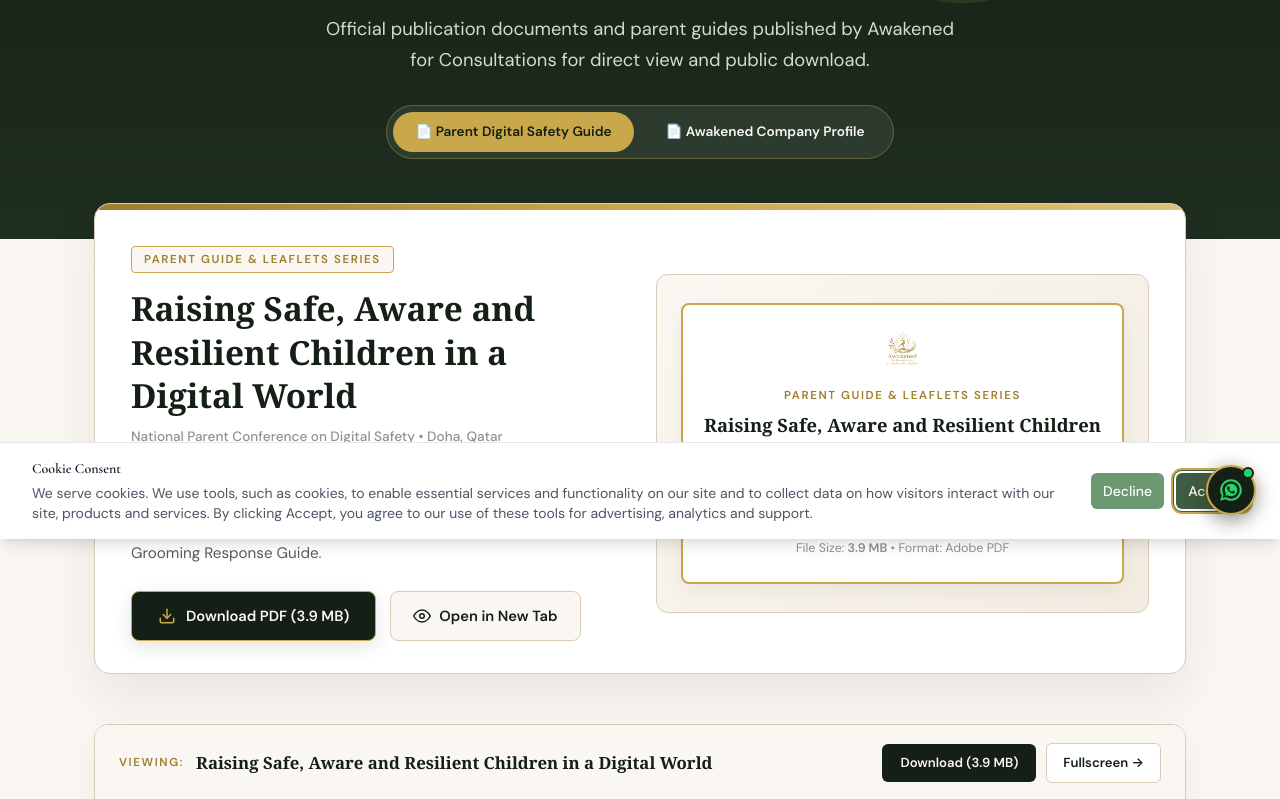
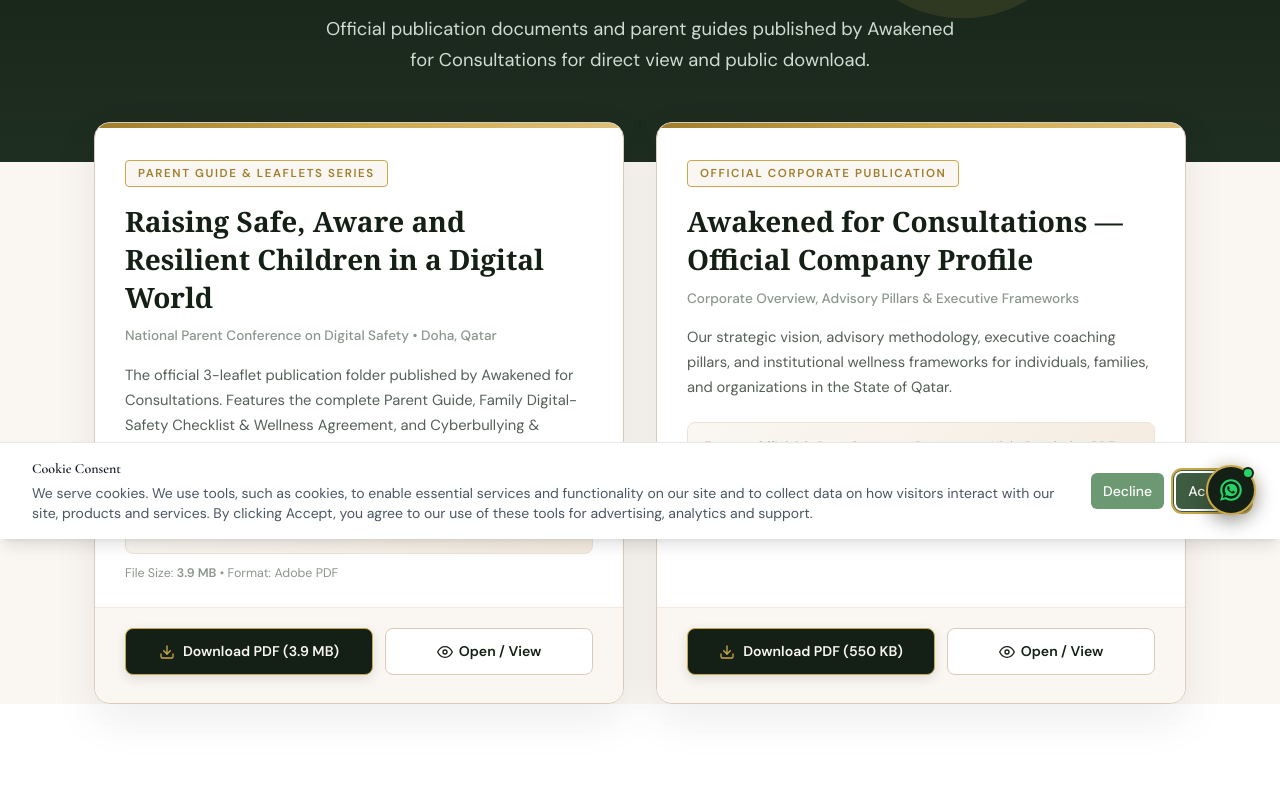
Before and after one commit to asmaahemaidy-del/awakened-main, a React (Vite) app: page /library in a window 1280 px wide. Shown: the part 261-1060 px from the top of the page. Built offline with nearby package versions, Linux system fonts and the light colour scheme; a web font is replaced by a local one.

Commit message:
refactor(library): remove embedded viewing section and present clean document cards

```diff
--- a/src/pages/LibraryPage.jsx
+++ b/src/pages/LibraryPage.jsx
@@ -1,4 +1,3 @@
-import { useState } from "react";
 import { useLanguage } from "../i18n/LanguageContext";
 import { Seo } from "../components/Seo";
 import { LeafSilhouette } from "../components/LeafSilhouette";
@@ -7,10 +6,8 @@ export function LibraryPage() {
   const { lang, t } = useLanguage();
   const isAr = lang === "ar";
 
-  const [selectedDoc, setSelectedDoc] = useState("parent-guide");
-
-  const documents = {
-    "parent-guide": {
+  const documents = [
+    {
       id: "parent-guide",
       title: t(
         "Raising Safe, Aware and Resilient Children in a Digital World",
@@ -33,7 +30,7 @@ export function LibraryPage() {
       fileName: "Awakened_Parent_Digital_Safety_Guide_Qatar.pdf",
       size: "3.9 MB",
     },
-    "company-profile": {
+    {
       id: "company-profile",
       title: t(
         "Awakened for Consultations — Official Company Profile",
@@ -56,9 +53,7 @@ export function LibraryPage() {
       fileName: "Awakened_Company_Profile.pdf",
       size: "550 KB",
     },
-  };
-
-  const current = documents[selectedDoc];
+  ];
 
   return (
     <>
@@ -88,7 +83,7 @@ export function LibraryPage() {
           style={{
             background: "linear-gradient(180deg, #141F15 0%, #1E2E20 100%)",
             color: "#FAF7F2",
-            padding: "160px 24px 80px",
+            padding: "160px 24px 85px",
             textAlign: "center",
             position: "relative",
             overflow: "hidden",
@@ -143,7 +138,7 @@ export function LibraryPage() {
                 fontSize: "clamp(0.98rem, 1.8vw, 1.15rem)",
                 color: "#D0DCD1",
                 maxWidth: "640px",
-                margin: "0 auto 28px",
+                margin: "0 auto",
                 lineHeight: 1.7,
               }}
             >
@@ -152,89 +147,50 @@ export function LibraryPage() {
                 "الوثائق والمطبوعات والأدلة الرسمية الصادرة عن شركة أوايكند للاستشارات للمعاينة الفورية والتحميل المباشر."
               )}
             </p>
-
-            {/* Document Switcher Tabs in Hero */}
-            <div
-              style={{
-                display: "inline-flex",
-                flexWrap: "wrap",
-                justifyContent: "center",
-                gap: "10px",
-                background: "rgba(255, 255, 255, 0.08)",
-                border: "1px solid rgba(201, 168, 76, 0.35)",
-                padding: "6px",
-                borderRadius: "32px",
-              }}
-            >
-              <button
-                type="button"
-                onClick={() => setSelectedDoc("parent-guide")}
-                style={{
-                  background: selectedDoc === "parent-guide" ? "#C9A84C" : "transparent",
-                  color: selectedDoc === "parent-guide" ? "#141F15" : "#FAF7F2",
-                  border: "none",
-                  padding: "10px 22px",
-                  borderRadius: "26px",
-                  fontSize: "0.85rem",
-                  fontWeight: 600,
-                  cursor: "pointer",
-                  transition: "all 0.2s ease",
-                  fontFamily: isAr ? "var(--font-arabic)" : "var(--font-sans)",
-                }}
-              >
-                📄 {t("Parent Digital Safety Guide", "دليل السلامة الرقمية للوالدين")}
-              </button>
-
-              <button
-                type="button"
-                onClick={() => setSelectedDoc("company-profile")}
-                style={{
-                  background: selectedDoc === "company-profile" ? "#C9A84C" : "transparent",
-                  color: selectedDoc === "company-profile" ? "#141F15" : "#FAF7F2",
-                  border: "none",
-                  padding: "10px 22px",
-                  borderRadius: "26px",
-                  fontSize: "0.85rem",
-                  fontWeight: 600,
-                  cursor: "pointer",
-                  transition: "all 0.2s ease",
-                  fontFamily: isAr ? "var(--font-arabic)" : "var(--font-sans)",
-                }}
-              >
-                📄 {t("Awakened Company Profile", "الملف التعريفي للشركة")}
-              </button>
-            </div>
           </div>
         </section>
 
-        {/* ── ACTIVE DOCUMENT CARD ── */}
-        <section style={{ maxWidth: "1140px", margin: "-36px auto 50px", padding: "0 24px", position: "relative", zIndex: 10 }}>
-          <div
+        {/* ── DOCUMENTS GRID ── */}
+        <section
           style={{
-              backgroundColor: "#FFFFFF",
-              borderRadius: "16px",
-              border: "1px solid #D9CBBA",
-              boxShadow: "0 20px 50px rgba(20, 31, 21, 0.08)",
-              overflow: "hidden",
+            maxWidth: "1140px",
+            margin: "-40px auto 100px",
+            padding: "0 24px",
+            position: "relative",
+            zIndex: 10,
           }}
         >
-            <div
-              style={{
-                background: "linear-gradient(90deg, #9E7E2E 0%, #C9A84C 50%, #DFC07A 100%)",
-                height: "6px",
-              }}
-            />
-
-            <div style={{ padding: "36px 36px 32px" }}>
           <div
             style={{
               display: "grid",
               gridTemplateColumns: "repeat(auto-fit, minmax(320px, 1fr))",
               gap: "32px",
-                  alignItems: "center",
+            }}
+          >
+            {documents.map((doc) => (
+              <div
+                key={doc.id}
+                style={{
+                  backgroundColor: "#FFFFFF",
+                  borderRadius: "16px",
+                  border: "1px solid #D9CBBA",
+                  boxShadow: "0 15px 45px rgba(20, 31, 21, 0.08)",
+                  overflow: "hidden",
+                  display: "flex",
+                  flexDirection: "column",
+                  justifyContent: "space-between",
                 }}
               >
                 <div>
+                  {/* Top gold banner */}
+                  <div
+                    style={{
+                      background: "linear-gradient(90deg, #9E7E2E 0%, #C9A84C 50%, #DFC07A 100%)",
+                      height: "5px",
+                    }}
+                  />
+
+                  <div style={{ padding: "32px 30px 24px" }}>
                     <div
                       style={{
                         display: "inline-block",
@@ -247,257 +203,124 @@ export function LibraryPage() {
                         textTransform: "uppercase",
                         padding: "4px 12px",
                         borderRadius: "4px",
-                      marginBottom: "14px",
+                        marginBottom: "16px",
                       }}
                     >
-                    {current.badge}
+                      {doc.badge}
                     </div>
 
                     <h2
                       style={{
                         fontFamily: isAr ? "var(--font-arabic)" : "'Georgia', serif",
-                      fontSize: "clamp(1.6rem, 2.6vw, 2.1rem)",
+                        fontSize: "clamp(1.4rem, 2.2vw, 1.75rem)",
                         color: "#141F15",
                         margin: "0 0 10px",
-                      lineHeight: 1.3,
+                        lineHeight: 1.35,
                         fontWeight: 600,
                       }}
                     >
-                    {current.title}
+                      {doc.title}
                     </h2>
 
                     <p style={{ fontSize: "0.85rem", color: "#8B958D", margin: "0 0 16px", fontWeight: 500 }}>
-                    {current.subtitle}
+                      {doc.subtitle}
                     </p>
 
-                  <p style={{ fontSize: "0.95rem", color: "#555E57", lineHeight: "1.7", margin: "0 0 24px" }}>
-                    {current.description}
+                    <p style={{ fontSize: "0.92rem", color: "#555E57", lineHeight: "1.7", margin: "0 0 22px" }}>
+                      {doc.description}
                     </p>
 
-                  {/* Action Buttons */}
-                  <div style={{ display: "flex", flexWrap: "wrap", gap: "14px" }}>
+                    <div
+                      style={{
+                        background: "linear-gradient(135deg, #FAF7F2 0%, #F5ECE0 100%)",
+                        borderRadius: "8px",
+                        border: "1px solid #EAE3D6",
+                        padding: "14px 16px",
+                        fontSize: "0.82rem",
+                        color: "#3D6B44",
+                        lineHeight: "1.5",
+                        marginBottom: "10px",
+                      }}
+                    >
+                      <strong>{t("Format:", "الصيغة:")}</strong> {doc.format}
+                    </div>
+
+                    <div style={{ fontSize: "0.78rem", color: "#8B958D" }}>
+                      {t("File Size:", "حجم الملف:")} <strong>{doc.size}</strong> • {t("Format: Adobe PDF", "الصيغة: Adobe PDF")}
+                    </div>
+                  </div>
+                </div>
+
+                {/* Card Action Buttons */}
+                <div
+                  style={{
+                    padding: "20px 30px 28px",
+                    borderTop: "1px solid #F0EAE1",
+                    display: "flex",
+                    flexWrap: "wrap",
+                    gap: "12px",
+                    backgroundColor: "#FAF7F2",
+                  }}
+                >
                   <a
-                      href={current.url}
-                      download={current.fileName}
+                    href={doc.url}
+                    download={doc.fileName}
                     target="_blank"
                     rel="noopener noreferrer"
                     style={{
+                      flex: "1 1 180px",
                       display: "inline-flex",
                       alignItems: "center",
-                        gap: "10px",
+                      justifyContent: "center",
+                      gap: "8px",
                       background: "#141F15",
                       color: "#FAF7F2",
-                        padding: "13px 26px",
+                      padding: "12px 20px",
                       borderRadius: "8px",
-                        fontSize: "0.92rem",
+                      fontSize: "0.88rem",
                       fontWeight: 600,
                       textDecoration: "none",
                       border: "1px solid #C9A84C",
-                        boxShadow: "0 6px 18px rgba(20, 31, 21, 0.12)",
+                      boxShadow: "0 4px 12px rgba(20, 31, 21, 0.12)",
                     }}
                   >
-                      <svg width="18" height="18" viewBox="0 0 24 24" fill="none" stroke="#C9A84C" strokeWidth="2" strokeLinecap="round" strokeLinejoin="round">
+                    <svg width="16" height="16" viewBox="0 0 24 24" fill="none" stroke="#C9A84C" strokeWidth="2" strokeLinecap="round" strokeLinejoin="round">
                       <path d="M21 15v4a2 2 0 0 1-2 2H5a2 2 0 0 1-2-2v-4" />
                       <polyline points="7 10 12 15 17 10" />
                       <line x1="12" y1="15" x2="12" y2="3" />
                     </svg>
-                      {t(`Download PDF (${current.size})`, `تحميل المستند (${current.size})`)}
+                    {t(`Download PDF (${doc.size})`, `تحميل المستند (${doc.size})`)}
                   </a>
 
                   <a
-                      href={current.url}
+                    href={doc.url}
                     target="_blank"
                     rel="noopener noreferrer"
                     style={{
+                      flex: "1 1 140px",
                       display: "inline-flex",
                       alignItems: "center",
-                        gap: "8px",
-                        background: "#FAF7F2",
+                      justifyContent: "center",
+                      gap: "6px",
+                      background: "#FFFFFF",
                       color: "#141F15",
-                        padding: "13px 22px",
+                      padding: "12px 16px",
                       borderRadius: "8px",
-                        fontSize: "0.92rem",
+                      fontSize: "0.88rem",
                       fontWeight: 600,
                       textDecoration: "none",
                       border: "1px solid #D9CBBA",
                     }}
                   >
-                      <svg width="18" height="18" viewBox="0 0 24 24" fill="none" stroke="currentColor" strokeWidth="2" strokeLinecap="round" strokeLinejoin="round">
+                    <svg width="16" height="16" viewBox="0 0 24 24" fill="none" stroke="currentColor" strokeWidth="2" strokeLinecap="round" strokeLinejoin="round">
                       <path d="M1 12s4-8 11-8 11 8 11 8-4 8-11 8-11-8-11-8z" />
                       <circle cx="12" cy="12" r="3" />
                     </svg>
-                      {t("Open in New Tab", "فتح في نافذة جديدة")}
+                    {t("Open / View", "فتح وعرض")}
                   </a>
                 </div>
               </div>
-
-                {/* Right / Quick Specs Box */}
-                <div
-                  style={{
-                    background: "linear-gradient(135deg, #FAF7F2 0%, #F3ECE1 100%)",
-                    borderRadius: "12px",
-                    border: "1px solid #D9CBBA",
-                    padding: "28px 24px",
-                    textAlign: "center",
-                  }}
-                >
-                  <div
-                    style={{
-                      border: "2px solid #C9A84C",
-                      borderRadius: "8px",
-                      padding: "24px 20px",
-                      background: "#FFFFFF",
-                      boxShadow: "0 8px 20px rgba(20, 31, 21, 0.05)",
-                    }}
-                  >
-                    <div style={{ display: "flex", justifyContent: "center", marginBottom: "14px" }}>
-                      <img
-                        src="/images/awakened-gold-logo.png"
-                        alt="Awakened for Consultations"
-                        style={{ height: "44px", width: "auto" }}
-                      />
-                    </div>
-
-                    <div
-                      style={{
-                        fontSize: "0.72rem",
-                        color: "#9E7E2E",
-                        letterSpacing: "0.14em",
-                        textTransform: "uppercase",
-                        fontWeight: 700,
-                        marginBottom: "6px",
-                      }}
-                    >
-                      {current.badge}
-                    </div>
-
-                    <h3
-                      style={{
-                        fontFamily: isAr ? "var(--font-arabic)" : "'Georgia', serif",
-                        fontSize: "1.15rem",
-                        color: "#141F15",
-                        margin: "0 0 12px",
-                        fontWeight: 600,
-                      }}
-                    >
-                      {current.title}
-                    </h3>
-
-                    <div style={{ fontSize: "0.8rem", color: "#5C8A62", marginBottom: "12px" }}>
-                      {current.format}
-                    </div>
-
-                    <div style={{ fontSize: "0.78rem", color: "#8B958D", borderTop: "1px solid #EAE3D6", paddingTop: "10px" }}>
-                      {t("File Size:", "حجم الملف:")} <strong>{current.size}</strong> • {t("Format: Adobe PDF", "الصيغة: Adobe PDF")}
-                    </div>
-                  </div>
-                </div>
-              </div>
-            </div>
-          </div>
-        </section>
-
-        {/* ── EMBEDDED DOCUMENT VIEWER ── */}
-        <section style={{ maxWidth: "1140px", margin: "0 auto 80px", padding: "0 24px" }}>
-          <div
-            style={{
-              backgroundColor: "#FFFFFF",
-              borderRadius: "14px",
-              border: "1px solid #D9CBBA",
-              boxShadow: "0 8px 30px rgba(20, 31, 21, 0.05)",
-              overflow: "hidden",
-            }}
-          >
-            <div
-              style={{
-                padding: "18px 24px",
-                backgroundColor: "#FAF7F2",
-                borderBottom: "1px solid #EAE3D6",
-                display: "flex",
-                flexWrap: "wrap",
-                alignItems: "center",
-                justifyContent: "space-between",
-                gap: "12px",
-              }}
-            >
-              <div style={{ display: "flex", alignItems: "center", gap: "12px" }}>
-                <span
-                  style={{
-                    fontSize: "0.72rem",
-                    color: "#9E7E2E",
-                    letterSpacing: "0.14em",
-                    textTransform: "uppercase",
-                    fontWeight: 700,
-                  }}
-                >
-                  {t("VIEWING:", "معاينة:")}
-                </span>
-                <span
-                  style={{
-                    fontFamily: isAr ? "var(--font-arabic)" : "'Georgia', serif",
-                    fontSize: "1.05rem",
-                    color: "#141F15",
-                    fontWeight: 600,
-                  }}
-                >
-                  {current.title}
-                </span>
-              </div>
-
-              <div style={{ display: "flex", alignItems: "center", gap: "10px" }}>
-                <a
-                  href={current.url}
-                  download={current.fileName}
-                  style={{
-                    display: "inline-flex",
-                    alignItems: "center",
-                    gap: "6px",
-                    background: "#141F15",
-                    color: "#FAF7F2",
-                    padding: "9px 18px",
-                    borderRadius: "6px",
-                    fontSize: "0.82rem",
-                    fontWeight: 600,
-                    textDecoration: "none",
-                  }}
-                >
-                  {t(`Download (${current.size})`, `تحميل (${current.size})`)}
-                </a>
-
-                <a
-                  href={current.url}
-                  target="_blank"
-                  rel="noopener noreferrer"
-                  style={{
-                    display: "inline-flex",
-                    alignItems: "center",
-                    gap: "6px",
-                    background: "#FFFFFF",
-                    color: "#141F15",
-                    border: "1px solid #D9CBBA",
-                    padding: "9px 16px",
-                    borderRadius: "6px",
-                    fontSize: "0.82rem",
-                    fontWeight: 600,
-                    textDecoration: "none",
-                  }}
-                >
-                  {t("Fullscreen", "ملء الشاشة")} &rarr;
-                </a>
-              </div>
-            </div>
-
-            {/* Responsive PDF Viewer */}
-            <div style={{ width: "100%", height: "820px", backgroundColor: "#525659" }}>
-              <iframe
-                key={current.url}
-                src={`${current.url}#toolbar=1&navpanes=0`}
-                title={current.title}
-                width="100%"
-                height="100%"
-                style={{ border: "none" }}
-              />
-            </div>
+            ))}
           </div>
         </section>
       </div>
```
Lines whose indentation alone changed are shown as unchanged.
